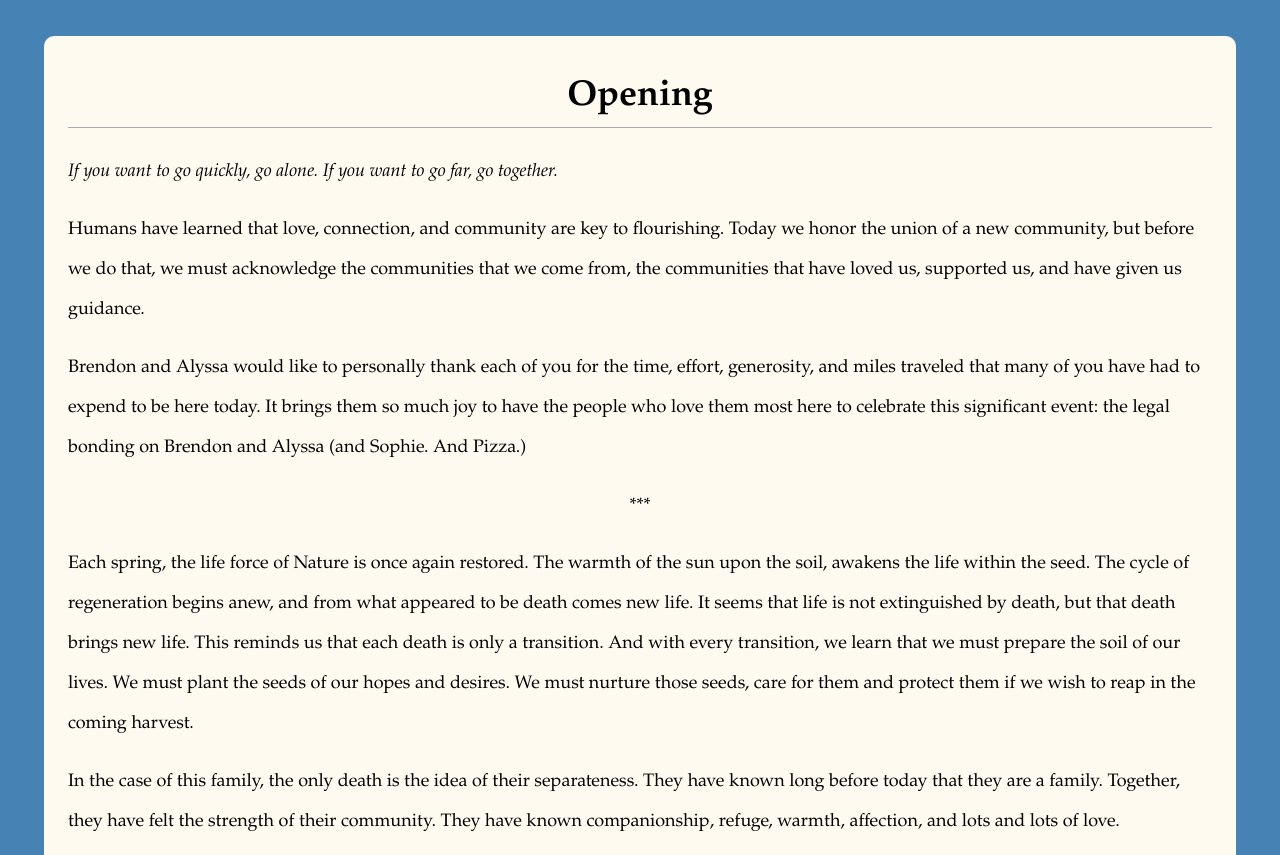
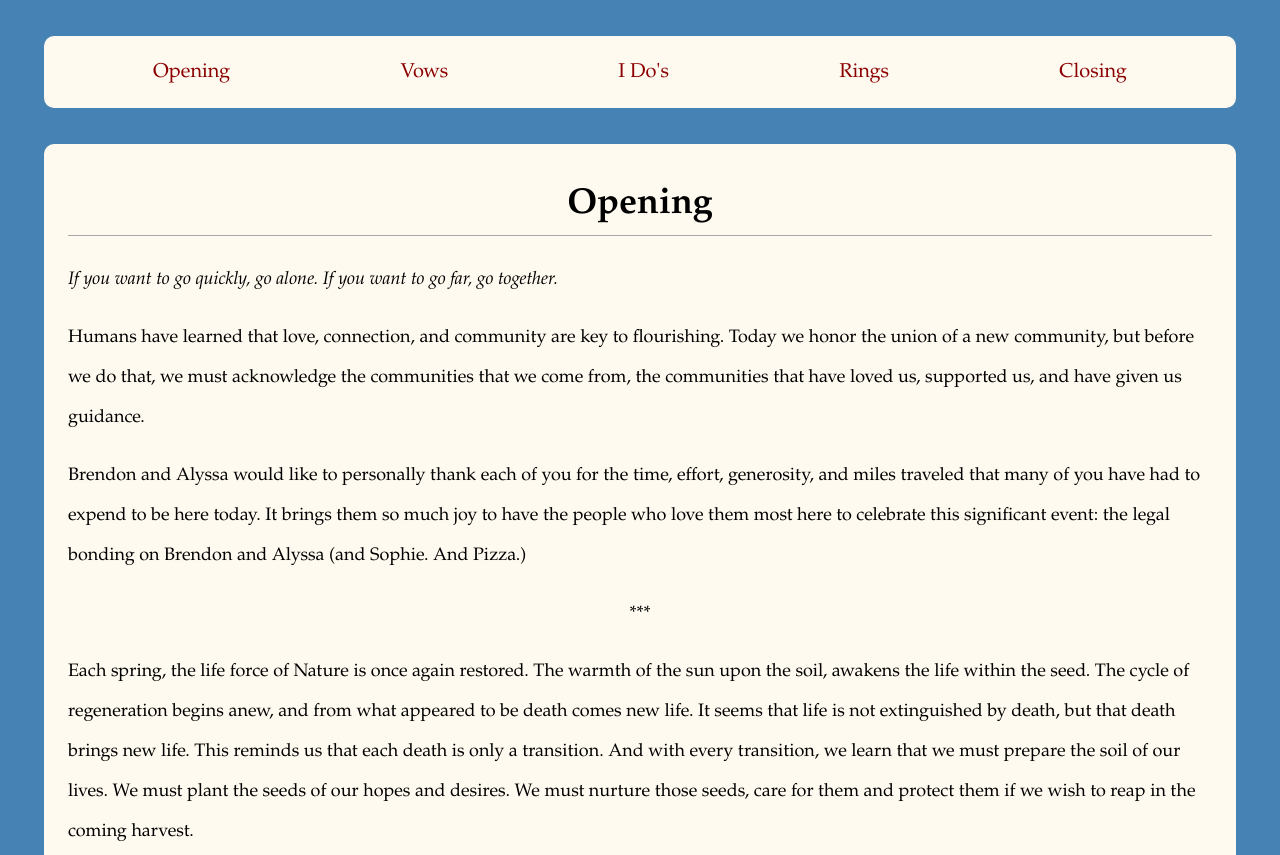
Before and after one commit to missalyss/werding, a website: page index.html in a window 1280 px wide. Shown: the top 855 px of the page. Drawn offline with Linux system fonts and the light colour scheme.

Commit message:
made nav bars

```diff
--- a/index.html
+++ b/index.html
@@ -9,7 +9,14 @@
 
   </head>
   <body>
-    <div class="opening container">
+    <nav class="container center ">
+      <a href="#opening">Opening</a>
+      <a href="#vows">Vows</a>
+      <a href="#idos">I Do's</a>
+      <a href="#rings">Rings</a>
+      <a href="#closing">Closing</a>
+    </nav>
+    <div id="opening" class="opening container">
       <h1>Opening</h1>
       <p>
         <em>If you want to go quickly, go alone. If you want to go far, go together.</em>
@@ -61,14 +68,14 @@
       <p>Brendon, do you take Alyssa to be your lawfully wedded wife?</p>
       <p>Do you promise to love her, protect her, and to make hotdog sandwiches for her?</p>
       <p>Do you promise to stand beside her, to respect her, and trust her, in sickness and in health, til death do rip you apart?</p>
-      <br>
-      <br>
+      <p class="center">***</p>
+
       <p>Alyssa, do you take Brendon to be your lawfully wedded husband?</p>
       <p>Do you promise to love him, protect him, and to make hotdog sandwiches for him?</p>
       <p>Do you promise to stand beside him, to respect him, and trust him, in diabetes and in health, til death do rip you apart?</p>
     </div>
 
-    <div class="container">
+    <div id="rings" class="container">
       <h1>Rings</h1>
       <p>A ring is an unbroken circle, with ends that have been joined together, and it represents your union. It is also a symbol of wholeness, just as you two together become more whole with each other than apart. It is a symbol of infinity, and of your infinite love. It encircles an opening, which is the door to your future. When you look at these rings on your hands, be reminded of this moment, your commitment, and the love you now feel for each other.</p>
       <p>
@@ -77,17 +84,27 @@
       <p>
         Alyssa, I give you this ring as a symbol of my love with the pledge to love you today, tomorrow, always, and forever.
       </p>
+      <p class="center">***</p>
       <p>
         And now, Alyssa, place the ring on Brendon's finger and repeat after me:
       </p>
       <p>Brendon, I give you this ring as a symbol of my love with the pledge to love you today, tomorrow, always, and forever.</p>
     </div>
 
-    <div class="container">
+    <div id="closing" class="container">
       <h1>Closing</h1>
       <p>By the power vested in me by the state of Washington and an online reverend registration, I now pronounce you husband and wife!</p>
        <p>You may kiss.</p>
       <p>I now present to you, Mr. and Mrs. Brendon and Alyssa Helgason!</p>
     </div>
+
+    <nav class="container center ">
+      <a href="#opening">Opening</a>
+      <a href="#vows">Vows</a>
+      <a href="#idos">I Do's</a>
+      <a href="#rings">Rings</a>
+      <a href="#closing">Closing</a>
+    </nav>
+
   </body>
 </html>
--- a/main.css
+++ b/main.css
@@ -50,6 +50,12 @@ pre {
   line-height: 18.5714px;
 }
 
+nav {
+  display: flex;
+  align-items: center;
+  justify-content: space-around;
+}
+
 .container {
   margin: 36px;
   background-color: floralwhite;
```
